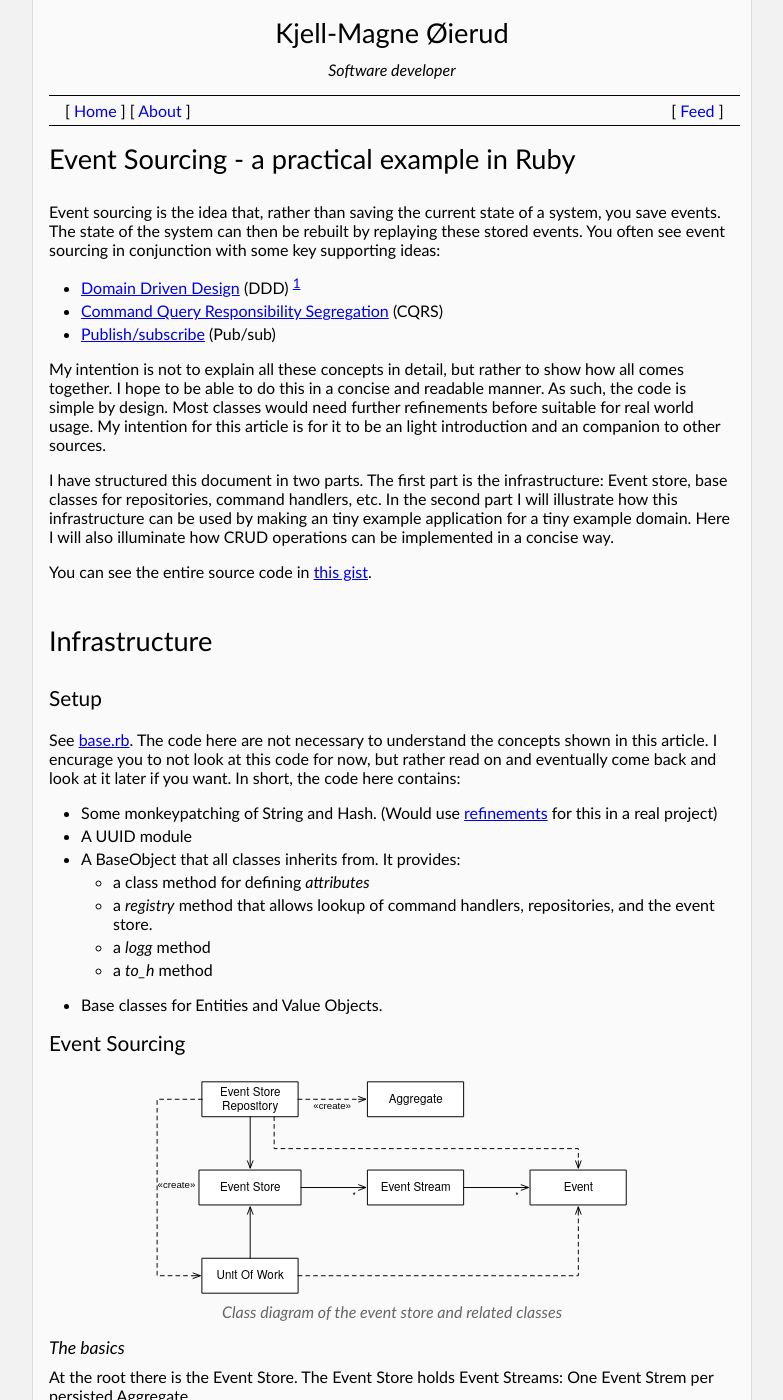
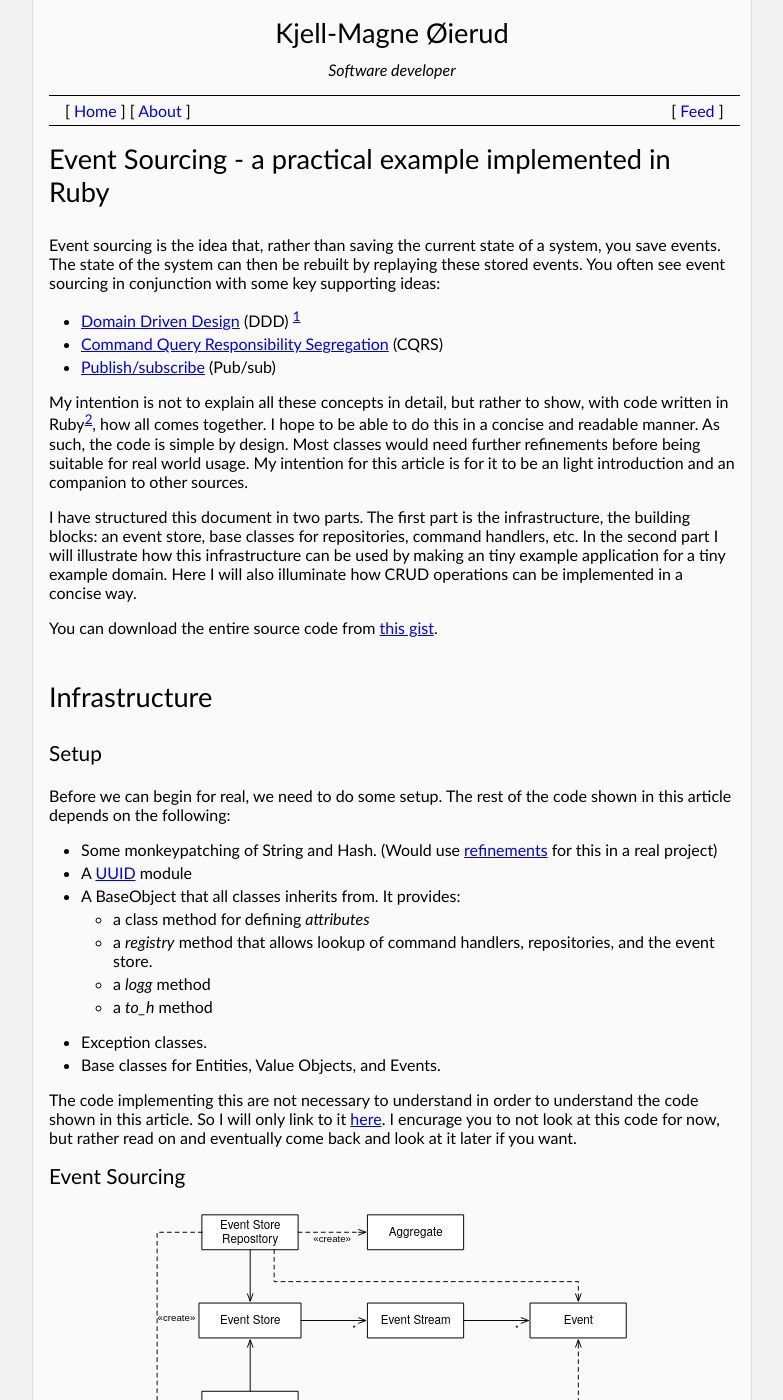
Before and after one commit to kjellm/kjellm.github.com, a Jekyll site: the page built from event.markdown, in a window 1280 px wide and 1400 px high. Shown: the whole window, without its empty margins (248-1031 px from the left). Built offline with Jekyll 4.4.1, drawn with Linux system fonts in a browser that asks for light colours; some of the changed text lies outside the part shown.

Commit message:
Update event draft

````diff
--- a/event.markdown
+++ b/event.markdown
@@ -1,6 +1,6 @@
 ---
 layout: bliki
-title: Event Sourcing - a practical example in Ruby
+title: Event Sourcing - a practical example implemented in Ruby
 ---
 
 [1]: https://gist.github.com/kjellm/ec8fbaac65a28d67f17d941cc454f0f1
@@ -21,40 +23,47 @@
 - [Publish/subscribe][pubsub] (Pub/sub)
 
 My intention is not to explain all these concepts in detail, but
-rather to show how all comes together. I hope to be able to do this in
-a concise and readable manner. As such, the code is simple by
-design. Most classes would need further refinements before suitable
-for real world usage. My intention for this article is for it to be an
-light introduction and an companion to other sources.
+rather to show, with code written in Ruby[^ruby], how all comes
+together. I hope to be able to do this in a concise and readable
+manner. As such, the code is simple by design. Most classes would need
+further refinements before being suitable for real world usage. My
+intention for this article is for it to be an light introduction and
+an companion to other sources.
+
 
 I have structured this document in two parts. The first part is the
-infrastructure: Event store, base classes for repositories, command
-handlers, etc. In the second part I will illustrate how this
-infrastructure can be used by making an tiny example application for a
-tiny example domain. Here I will also illuminate how CRUD operations
-can be implemented in a concise way.
+infrastructure, the building blocks: an event store, base classes for
+repositories, command handlers, etc. In the second part I will
+illustrate how this infrastructure can be used by making an tiny
+example application for a tiny example domain. Here I will also
+illuminate how CRUD operations can be implemented in a concise way.
 
-You can see the entire source code in [this gist][1].
+You can download the entire source code from [this gist][1].
 
 ## Infrastructure
 
 ### Setup
 
-See [base.rb][2]. The code here are not necessary to understand the
-concepts shown in this article. I encurage you to not look at this
-code for now, but rather read on and eventually come back and look at
-it later if you want. In short, the code here contains:
+Before we can begin for real, we need to do some setup. The rest of
+the code shown in this article depends on the following:
 
 - Some monkeypatching of String and Hash. (Would
   use [refinements][refinements] for this in a real project)
-- A UUID module
+- A [UUID][uuid] module
 - A BaseObject that all classes inherits from. It provides:
   - a class method for defining *attributes*
   - a *registry* method that allows lookup of command handlers,
     repositories, and the event store.
   - a *logg* method
   - a *to_h* method
-- Base classes for Entities and Value Objects.
+- Exception classes.
+- Base classes for Entities, Value Objects, and Events.
+
+The code implementing this are not necessary to understand in order to
+understand the code shown in this article. So I will only link to
+it [here][2]. I encurage you to not look at this code for now, but
+rather read on and eventually come back and look at it later if you
+want.
 
 ### Event Sourcing
 
@@ -62,19 +71,6 @@
   <img src="images/event-sourceing/store.svg" style="width: 80%" alt="Event store class diagram"/>
   <figcaption>Class diagram of the event store and related classes</figcaption>
 </figure>
-
-{::comment}
-``` ruby
-class EventStoreError < StandardError
-end
-
-class EventStoreConcurrencyError < EventStoreError
-end
-
-class Event < ValueObject
-end
-```
-{:/comment}
 
 #### The basics
 
@@ -154,8 +150,8 @@
 The event store is accessed through Event Store Repositories, one
 repository per aggregate type. The repository knows how to recreate
 the current state of an aggregate from the aggregate's event
-stream. All changes are done through the *unit_of_work* method. This
-will be explained in the section on concurrency.
+stream. All changes are done through the *unit_of_work* method. The
+reason for this will be explained in the section on concurrency.
 
 ``` ruby
 class EventStoreRepository < BaseObject
@@ -186,6 +182,11 @@
   include InstanceMethods
 end
 ```
+
+In case you wondered, the purpose with the InstanceMethods module
+above is to allow users of this class to choose whether they want to
+inherit the class or include it as a mixin. This technique will be
+used again, and it's usefulness will be demonstrated later.
 
 #### Extending the store
 
@@ -318,7 +319,7 @@
 
 Since nothing is returned from an accepted command, the client needs
 to include an ID even in create requests. This can be accomplished by
-using GUIDs for IDs.
+using [GUIDs][guid] for IDs.
 
 Here we define the base Command Handler.
 
@@ -496,7 +497,9 @@
 ### Domain model
 
 Lets start with the commands. In this domain we only have commands for
-creating and updating the releases and the recordings. First for Releases:
+creating and updating the releases and the recordings. Since updates
+are required to include all attributes, validations for updates and
+creates are the same. First are commands for Releases:
 
 ``` ruby
 RELEASE_ATTRIBUTES = %I(id title tracks)
@@ -965,3 +968,9 @@
     I have left deletes as an excercise for the reader. Hint: We never
     actually delete anything from the event store. So a delete must be
     handled by a delete event appended to the event stream.
+
+[^ruby]:
+    I have chosen Ruby here since it is the language I feel I can
+    express object oriented code most cleanly in. And I hope that
+    Rubys clean and friendly syntax will make it easy to see how these
+    ideas could be implemented in another programming language.
````
Also changed, not shown: other parts of event.markdown (+2 -0 lines).
